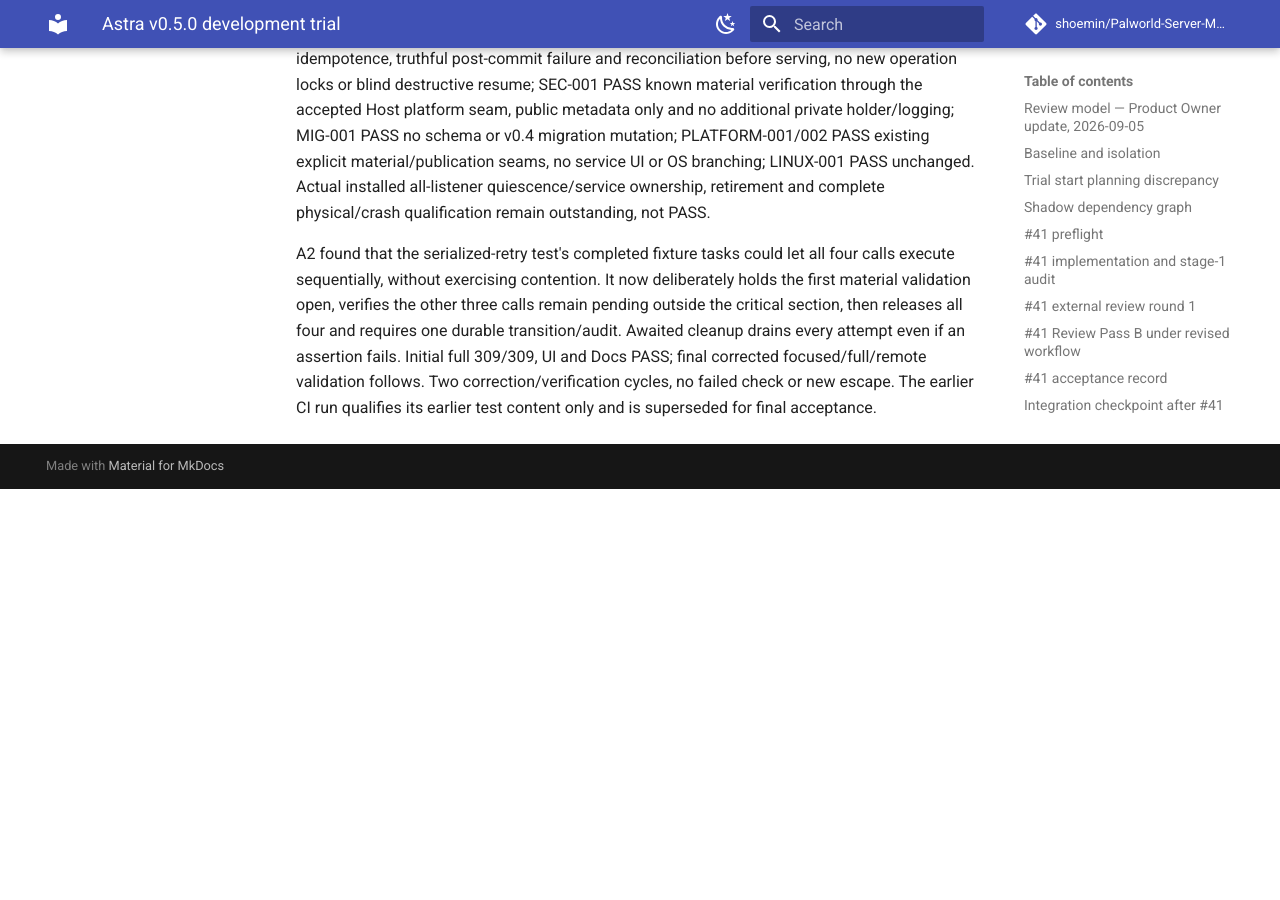
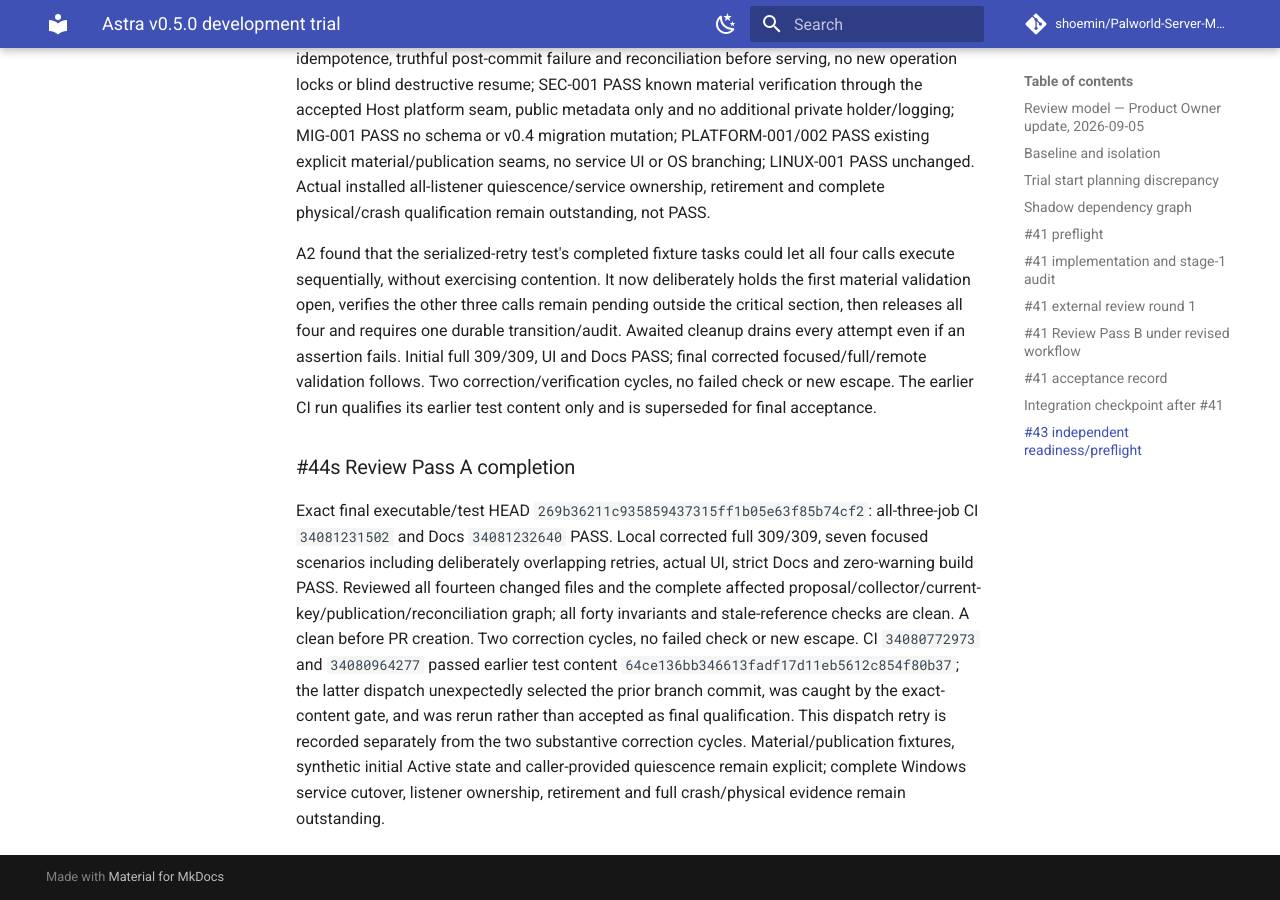
Before and after one commit to shoemin/Palworld-Server-Manager, an MkDocs documentation site: the page built from docs/experiments/astra-v0.5.0-trial.md, in a window 1280 px wide and 900 px high, scrolled down 194593 px. Built offline with MkDocs 1.6.1 and Material for MkDocs 9.7.7, drawn with Linux system fonts in a browser that asks for light colours; comment, search, counter and statistics services are not loaded; before the commit the page ends 195082 px from its top, so only the background shows below that; part of the change alters nothing that is shown.

```diff
--- a/docs/experiments/astra-v0.5.0-trial.md
+++ b/docs/experiments/astra-v0.5.0-trial.md
@@ -2081,3 +2081,8 @@ All forty invariants evaluated across the affected graph: ARCH-001/002 PASS froz
 
 
 A2 found that the serialized-retry test's completed fixture tasks could let all four calls execute sequentially, without exercising contention. It now deliberately holds the first material validation open, verifies the other three calls remain pending outside the critical section, then releases all four and requires one durable transition/audit. Awaited cleanup drains every attempt even if an assertion fails. Initial full 309/309, UI and Docs PASS; final corrected focused/full/remote validation follows. Two correction/verification cycles, no failed check or new escape. The earlier CI run qualifies its earlier test content only and is superseded for final acceptance.
+
+
+### #44s Review Pass A completion
+
+Exact final executable/test HEAD `269b36211c935859437315ff1b05e63f85b74cf2`: all-three-job CI `34081231502` and Docs `34081232640` PASS. Local corrected full 309/309, seven focused scenarios including deliberately overlapping retries, actual UI, strict Docs and zero-warning build PASS. Reviewed all fourteen changed files and the complete affected proposal/collector/current-key/publication/reconciliation graph; all forty invariants and stale-reference checks are clean. A clean before PR creation. Two correction cycles, no failed check or new escape. CI `34080772973` and `34080964277` passed earlier test content `64ce136bb346613fadf17d11eb5612c854f80b37`; the latter dispatch unexpectedly selected the prior branch commit, was caught by the exact-content gate, and was rerun rather than accepted as final qualification. This dispatch retry is recorded separately from the two substantive correction cycles. Material/publication fixtures, synthetic initial Active state and caller-provided quiescence remain explicit; complete Windows service cutover, listener ownership, retirement and full crash/physical evidence remain outstanding.
```
